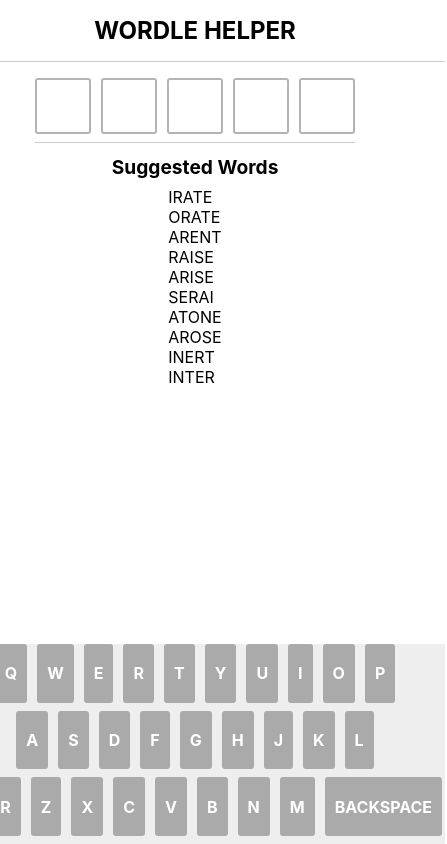
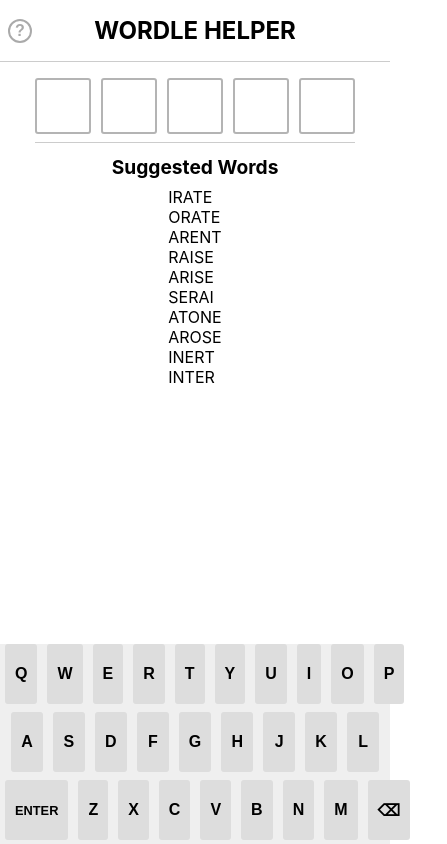
Before and after one commit to eternalthinker/wordle-helper-web, a React (Create React App) app: page / in a window 390 px wide. Shown: the whole page, 447 px wide, since content can reach past the window. Built offline with nearby package versions, Linux system fonts and the light colour scheme.

Commit message:
responsive design fix in progress

```diff
--- a/src/app/app.module.css
+++ b/src/app/app.module.css
@@ -5,6 +5,7 @@
 }
 
 .app {
+  width: 100%;
   max-width: 500px;
   position: relative;
   height: 100%;
--- a/src/index.css
+++ b/src/index.css
@@ -3,7 +3,6 @@
 html {
   box-sizing: border-box;
   height: 100%;
-  width: 100vw;
 }
 
 *,
--- a/src/virtual_keyboard/key/keyboard_key.module.css
+++ b/src/virtual_keyboard/key/keyboard_key.module.css
@@ -1,24 +1,30 @@
 .keyboardKey {
   padding: 10px 10px;
   border-radius: 3px;
-  background-color: #aaa;
-  color: #fff;
-  display: block;
+  background-color: #ddd;
+  color: #000;
   margin: 0px 5px;
   font-size: 1em;
   cursor: pointer;
   width: 100%;
-  height: 100%;
+  height: 60px;
   display: flex;
   justify-content: center;
   align-items: center;
+  flex-grow: 1;
+  flex-shrink: 1;
+  flex-basis: 0%;
+  text-transform: uppercase;
+  font-weight: bold;
+  border: none;
+  font-size: 1em;
+  appearance: auto;
 }
 
 .keyboardKey:hover {
   background-color: #888;
 }
 
-.displayString {
-  text-transform: uppercase;
-  font-weight: bold;
+.fontSmall {
+  font-size: 0.8em;
 }
--- a/src/virtual_keyboard/key/keyboard_key.tsx
+++ b/src/virtual_keyboard/key/keyboard_key.tsx
@@ -1,15 +1,23 @@
+import classNames from "classnames";
 import styles from "./keyboard_key.module.css";
 
 export const KeyboardKey = ({
   displayString,
   onClick,
+  fontSize = "regular",
 }: {
   displayString: string;
   onClick: () => void;
+  fontSize?: "regular" | "small";
 }) => {
   return (
-    <div className={styles.keyboardKey} onClick={onClick}>
-      <span className={styles.displayString}>{displayString}</span>
-    </div>
+    <button
+      className={classNames(styles.keyboardKey, {
+        [styles.fontSmall]: fontSize === "small",
+      })}
+      onClick={onClick}
+    >
+      {displayString}
+    </button>
   );
 };
--- a/src/virtual_keyboard/virtual_keyboard.module.css
+++ b/src/virtual_keyboard/virtual_keyboard.module.css
@@ -1,18 +1,21 @@
 .virtualKeyboard {
   height: 200px;
-  background-color: #eee;
+  background-color: #efefef;
   width: 100%;
-  display: flex;
-  justify-content: center;
-  align-items: center;
-  flex-direction: column;
+  display: block;
+  margin: 0px 8px;
 }
 
 .keyboardRow {
+  width: 100%;
   display: flex;
-  flex-direction: row;
-  justify-content: center;
-  align-items: center;
   margin-bottom: 8px;
-  flex-grow: 1;
 }
+
+.spacer {
+  display: block;
+  flex-grow: 0.5;
+  flex-shrink: 1;
+  flex-basis: 0%;
+  user-select: none;
+}
--- a/src/virtual_keyboard/virtual_keyboard.tsx
+++ b/src/virtual_keyboard/virtual_keyboard.tsx
@@ -5,7 +5,7 @@ import styles from "./virtual_keyboard.module.css";
 
 const keyboardLayout = [
   ["q", "w", "e", "r", "t", "y", "u", "i", "o", "p"],
-  ["a", "s", "d", "f", "g", "h", "j", "k", "l"],
+  ["spacer", "a", "s", "d", "f", "g", "h", "j", "k", "l", "spacer"],
   ["enter", "z", "x", "c", "v", "b", "n", "m", "backspace"],
 ];
 
@@ -14,7 +14,12 @@ const renderKey = (
   index: number,
   dispatch: DispatchType
 ) => {
+  if (keyString === "spacer") {
+    return <Spacer />;
+  }
   let onClick: () => void = () => null;
+  let displayString = keyString;
+  let fontSize: "regular" | "small" = "regular";
   if (/^[a-z]$/i.test(keyString)) {
     // Enter letter into next available tile
     onClick = () =>
@@ -28,16 +33,27 @@ const renderKey = (
       dispatch({
         type: "word_enter",
       });
+    fontSize = "small";
   } else if (keyString === "backspace") {
     // Clear last input tile
     onClick = () =>
       dispatch({
         type: "letter_delete",
       });
+    displayString = "⌫";
   }
   return (
-    <KeyboardKey key={index} displayString={keyString} onClick={onClick} />
+    <KeyboardKey
+      key={index}
+      displayString={displayString}
+      onClick={onClick}
+      fontSize={fontSize}
+    />
   );
+};
+
+const Spacer = () => {
+  return <div className={styles.spacer} />;
 };
 
 export const VirtualKeyboard = () => {
```
